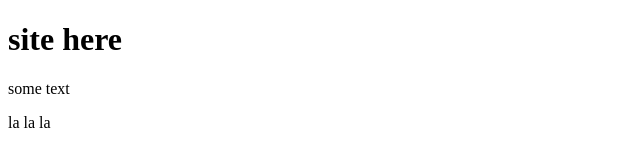
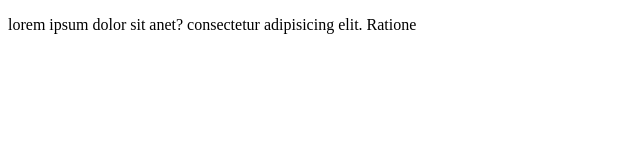
Before and after one commit to YMakarowa/site, a plain HTML site: page index.html in a window 1280 px wide. Shown: the whole page, without its empty margins (0-640 px from the left). Drawn offline with Linux system fonts and the light colour scheme.

Commit message:
third commit

```diff
--- a/index.html
+++ b/index.html
@@ -6,9 +6,7 @@
     <link rel="stylesheet" href="css/style.css">
 </head>
 <body>
-    <h1>site here</h1>
-    <p>some text</p>
-    <p>la la la</p>
+    <p>lorem ipsum dolor sit anet? consectetur adipisicing elit. Ratione</p>
 
 </body>
 </html>
```
